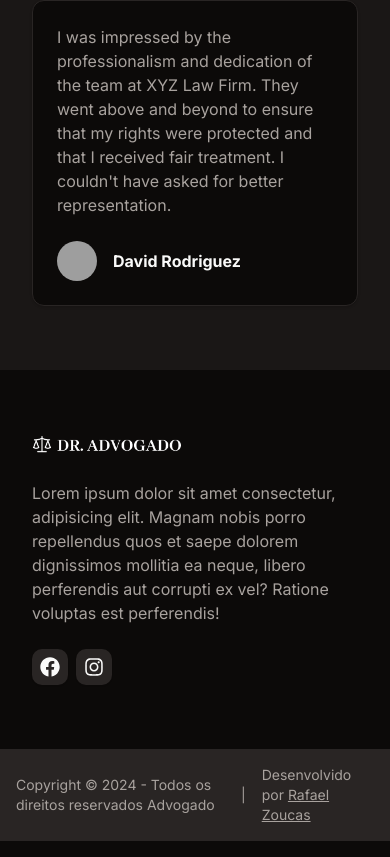
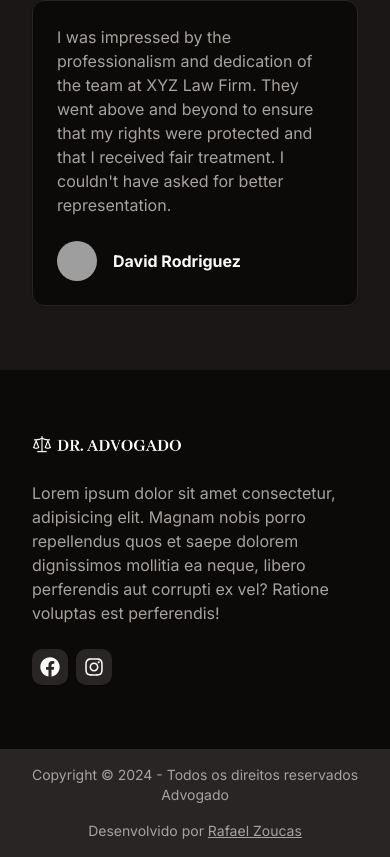
Before and after one commit to rafaelpzoucas/landing-page-template, a Next.js app: page / in a window 390 px wide. Shown: the part 6440-7297 px from the top of the page. Built offline with nearby package versions, Linux system fonts and the light colour scheme; grey boxes are pictures that could not be loaded.

Commit message:
Update copyright.tsx

```diff
--- a/src/app/copyright.tsx
+++ b/src/app/copyright.tsx
@@ -6,11 +6,11 @@ export function Copyright() {
   const year = format(new Date().toISOString(), 'yyyy')
 
   return (
-    <div className="flex items-center justify-center gap-4 p-4 bg-secondary text-muted-foreground text-sm">
+    <div className="flex flex-col md:flex-row items-center justify-center gap-4 p-4 bg-secondary text-muted-foreground text-sm text-center md:text-left">
       <span>
         Copyright &copy; {year} - Todos os direitos reservados {profile.name}
       </span>
-      <span>|</span>
+      <span className="hidden md:flex opacity-10">|</span>
       <span>
         Desenvolvido por{' '}
         <Link
```
